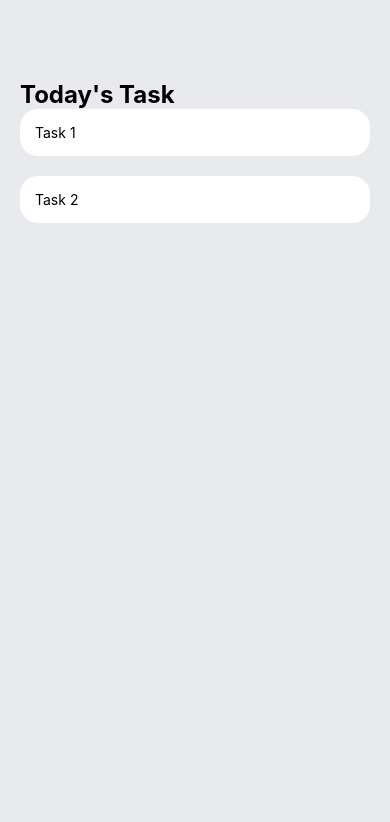
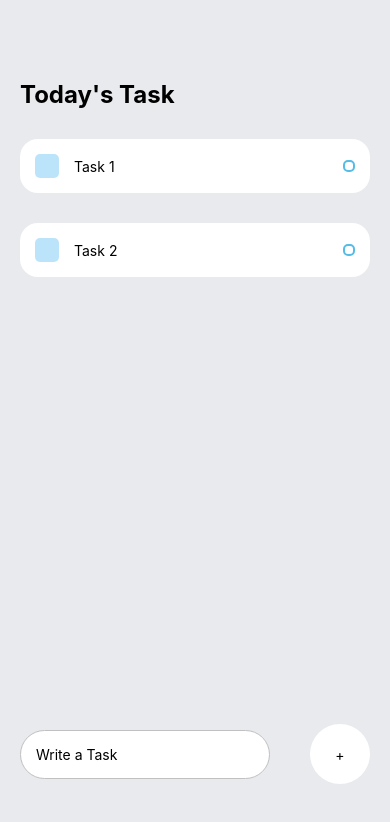
Before and after one commit to Pobarul-islam/react-native-taskmanager, a React Native app: screen / in a window 390 px wide. Shown: the top 822 px of the page. Built offline with nearby package versions, Linux system fonts and the light colour scheme.

Commit message:
add input field and plus icon

```diff
--- a/App.js
+++ b/App.js
@@ -1,15 +1,18 @@
 import { StatusBar } from 'expo-status-bar';
-import { StyleSheet, Text, View } from 'react-native';
+import { useState } from 'react';
+import { StyleSheet, Text, View, KeyboardAvoidingView,Platform, TextInput,TouchableOpacity } from 'react-native';
 import Task from './Components/Task';
 
 
 export default function App() {
+  const [task, setTask] = useState();
   return (
     <View style={styles.container}>
 
       <View style={styles.taskWrapper}>
 
         <Text style={styles.sectionTitle}>Today's Task</Text>
+
         <View  styles={styles.items}>
 
           {/* This is the task */}
@@ -19,6 +22,22 @@ export default function App() {
 
         </View>
       </View>
+
+     {/* Write a Task  */}
+
+      <KeyboardAvoidingView
+          behavior={Platform.OS === "ios" ? "padding" : "height"}
+          style={styles.writeTaskWrapper}
+      >
+
+        <TextInput style={styles.input} placeholder={"Write a Task"}></TextInput>
+        <TouchableOpacity>
+        <View style={styles.addWrapper}>
+            <Text style={styles.addText}>+</Text>
+          </View>
+
+        </TouchableOpacity>
+    </KeyboardAvoidingView>
 
     </View>
   );
@@ -37,5 +56,38 @@ const styles = StyleSheet.create({
   sectionTitle: {
     fontSize: 24,
     fontWeight: 'bold'
+  },
+
+  items: {
+    marginTop: 30,
+  },
+  writeTaskWrapper: {
+    position: 'absolute',
+    bottom: 60,
+    width: "100%",
+    flexDirection: 'row',
+    justifyContent: 'space-around',
+    alignItems:'center'
+  },
+  input: {
+    paddingVertical: 15,
+    paddingHorizontal: 15,
+    width: 250,
+    borderRadius: 60,
+    borderColor: '#C0C0C0',
+    borderWidth: 1,
+    backgroundColor: '#fff'
+
+  },
+  addWrapper: {
+    width: 60,
+    height: 60,
+    backgroundColor: '#fff',
+    borderRadius: 60,
+    justifyContent: 'center',
+    alignItems: 'center',
+
   }
+
+
 });
--- a/Components/Task.js
+++ b/Components/Task.js
@@ -6,7 +6,7 @@ const Task = (props) => {
   return (
       <View style={styles.item}>
           <View style={styles.itemLeft}>
-              <TouchableOpacity style={styles.square}></TouchableOpacity>
+              <View style={styles.square}></View>
               <Text style={styles.itemText}>{props.text}</Text>
 
           </View>
@@ -27,15 +27,35 @@ const styles = StyleSheet.create({
         flexDirection: 'row',
         alignItems: 'center',
         justifyContent: "space-between",
-        marginBottom: 20,
+        marginTop: 30,
     },
     itemLeft: {
         flexDirection: 'row',
         alignItems: 'center',
         flexWrap: 'wrap'
     },
-    itemText: {},
-    square: {},
+    itemText: {
+
+        maxWidth: '80%'
+    },
+    square: {
+        width: 24,
+        height: 24,
+        backgroundColor: '#55BCF6',
+        opacity: 0.4,
+        borderRadius: 5,
+        marginRight:15,
+
+    },
+    circular: {
+
+        width: 12,
+        height: 12,
+        borderColor: '#55BCE6',
+        borderWidth: 2,
+        borderRadius: 5,
+
+    }
 
 
 
```
